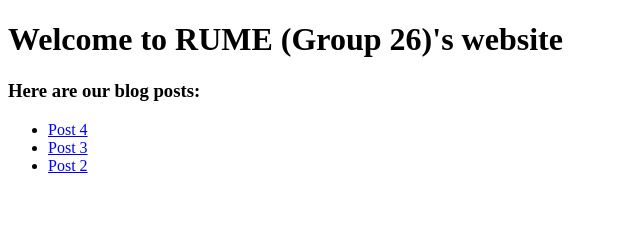
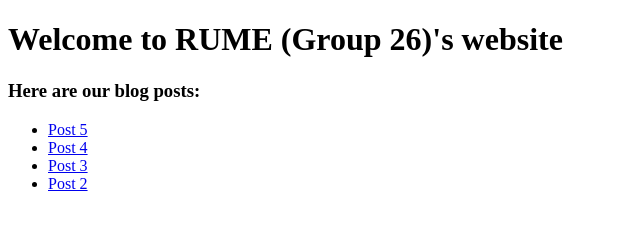
Before and after one commit to ethanzh/cs103f.github.io, a plain HTML site: page index.html in a window 1280 px wide. Shown: the full height of the page, 0-640 px from the left. Drawn offline with Linux system fonts and the light colour scheme.

Commit message:
Add post 5 to main page

```diff
--- a/index.html
+++ b/index.html
@@ -10,6 +10,7 @@
 
 <h3>Here are our blog posts:</h3>
 <ul>
+    <li><a href="post5">Post 5</a></li>
     <li><a href="post4">Post 4</a></li>
     <li><a href="post3">Post 3</a></li>
     <li><a href="post2">Post 2</a></li>
```
